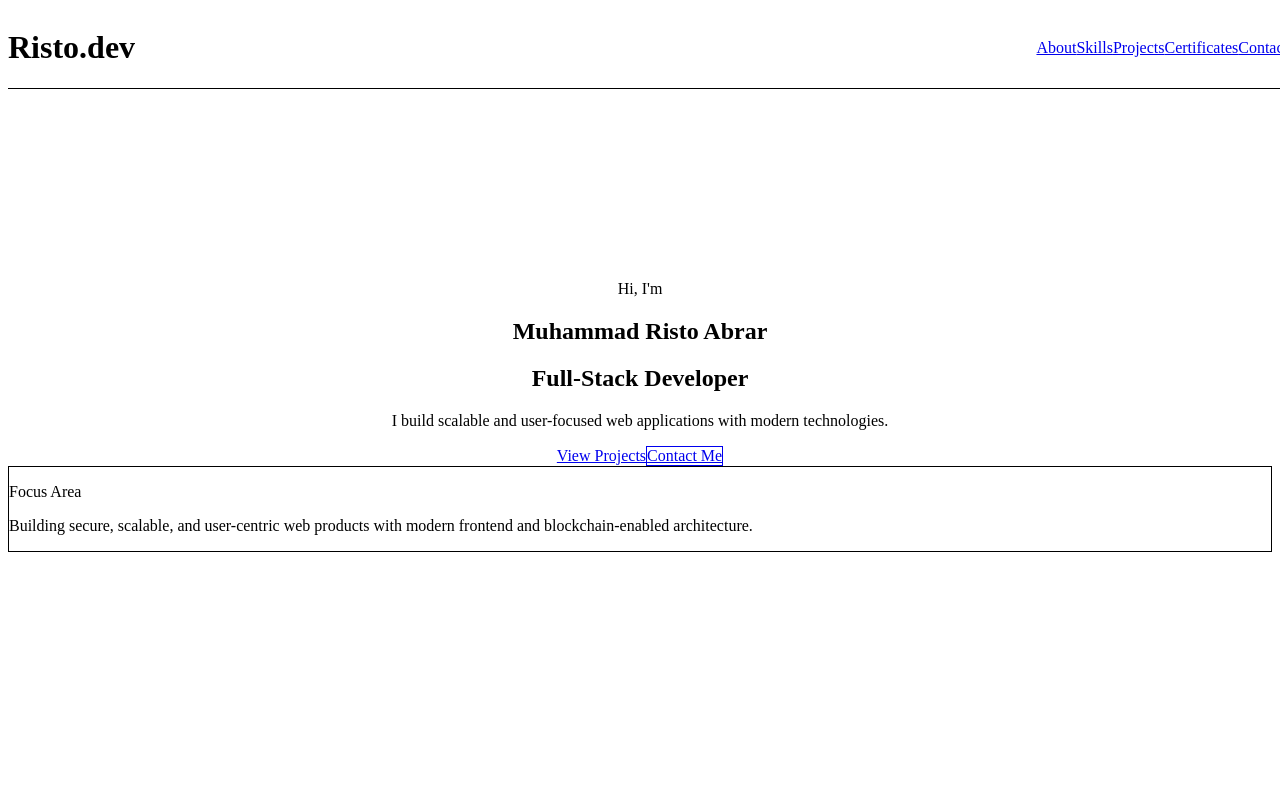
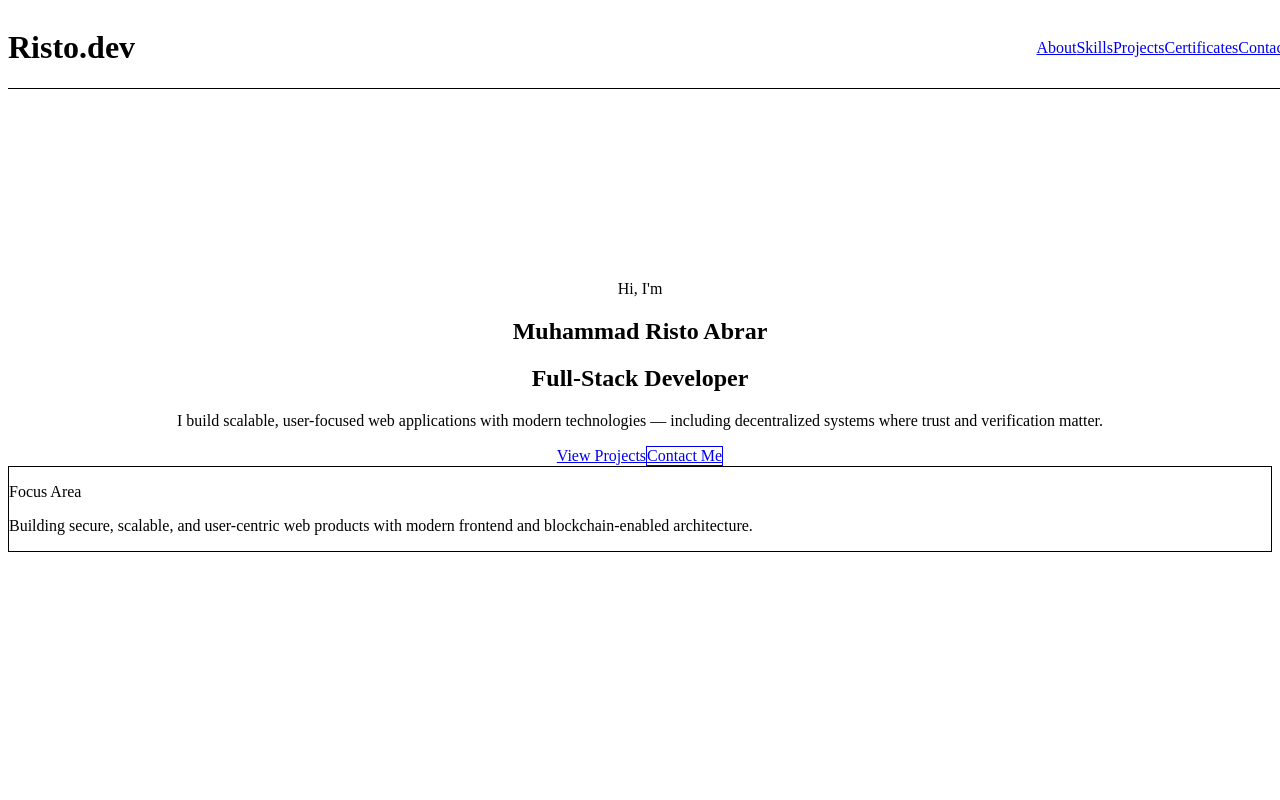
Before and after one commit to Murito-01/personal-portofolio, a Next.js app: page / in a window 1280 px wide. Shown: the top 800 px of the page. Built offline with nearby package versions, Linux system fonts and the light colour scheme.

Commit message:
Update profile content and add project gradient config

```diff
--- a/data/profile.ts
+++ b/data/profile.ts
@@ -2,11 +2,19 @@ export const profile = {
   name: "Muhammad Risto Abrar",
   role: "Full-Stack Developer",
   intro:
-    "I build scalable and user-focused web applications with modern technologies.",
+    "I build scalable, user-focused web applications with modern technologies — including decentralized systems where trust and verification matter.",
+  focusArea:
+    "Building secure, scalable, and user-centric products with modern frontends and blockchain-enabled architecture.",
   about: [
     "I am a web developer focused on building secure and scalable applications, with a strong interest in blockchain and decentralized systems.",
     "My work centers on creating solutions that improve trust, transparency, and data integrity in digital environments.",
     "I have hands-on experience developing decentralized applications using technologies such as React, Solidity, and Ethereum, including building a blockchain-based certification system designed to prevent data forgery and enable public verification.",
     "I approach development not just from a coding perspective, but from a problem-solving mindset while continuously refining my skills through real-world projects.",
   ],
+  contact: {
+    blurb:
+      "Open for collaboration on web and blockchain-focused products. Reach out for full-time roles, freelance work, or technical discussions.",
+    email: "mailto:ristoo.abrar@gmail.com",
+    github: "https://github.com/Murito-01",
+  },
 };
--- a/data/projects.ts
+++ b/data/projects.ts
@@ -1,14 +1,27 @@
-export const projects = [
+export type ProjectGradient = "chain" | "mesh" | "slate";
+
+export type ProjectEntry = {
+  title: string;
+  description: string;
+  problem: string;
+  solution: string;
+  tech: string[];
+  github: string;
+  demo: string;
+  gradient?: ProjectGradient;
+};
+
+export const projects: ProjectEntry[] = [
   {
     title: "SkillChain",
     description:
       "Decentralized application for managing and verifying professional certificates using Ethereum and IPFS.",
-    problem:
-      "Traditional certification systems are vulnerable to forgery and lack transparency.",
+    problem: "Traditional certification systems are vulnerable to forgery and lack transparency.",
     solution:
       "Implemented a blockchain-based system to ensure data integrity and public verifiability.",
     tech: ["Solidity", "React", "Ethers.js", "IPFS"],
     github: "https://github.com/Murito-01/DApp-Skillchain",
     demo: "",
+    gradient: "chain",
   },
 ];
```
